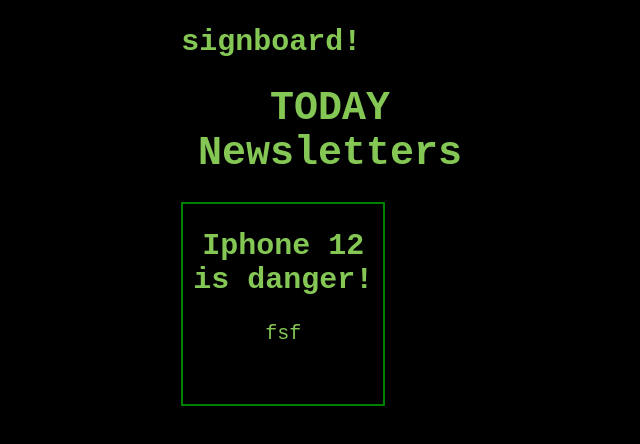
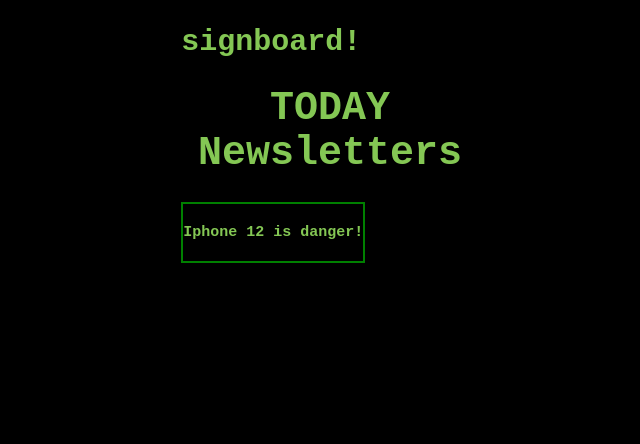
Before and after one commit to menelay1337/AITU, a plain HTML site: page main.html in a window 1280 px wide. Shown: the whole page, without its empty margins (310-950 px from the left). Drawn offline with Linux system fonts and the light colour scheme.

Commit message:
Making references work for sections [HTML]

```diff
--- a/main.html
+++ b/main.html
@@ -14,11 +14,15 @@
 			}
 
 			section{
+				font-size: 15px;
+				display: inline-block;
 				text-align: center;
-				display: block;
-				width: 200px;
-				height: 200px;
 				border: 2px solid green;
+			}
+
+			a{
+				text-decoration: none;
+				color: #84c754;
 			}
 		</style>
 	</head>
@@ -34,10 +38,12 @@
 		</header>
 
 		<main>
+			<a href="iphone12.html">
 			<section>
-					<h2>Iphone 12 is danger!</h2>
-					fsf
+					<h4>Iphone 12 is danger!</h4>
+
 			</section>
+			</a>
 		</main>
 	</body>
 <html>
```
